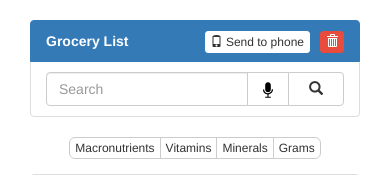
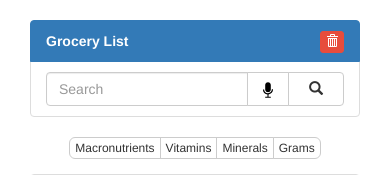
Before and after one commit to SmrtShopper/smart-shopper, a PHP site: page / in a window 390 px wide. Shown: the part 52-227 px from the top of the page. Run offline with PHP 8.4, Linux system fonts and the light colour scheme; some libraries are stand-ins or nearby versions.

Commit message:
remove send to phone button on mobile

```diff
--- a/assets/css/desktop.css
+++ b/assets/css/desktop.css
@@ -20,6 +20,10 @@ and (max-width: 1200px) {
 
 @media screen and (max-width: 600px) {
   #clear_list span {
+    display: none;
+  }
+
+  #send_to_phone {
     display: none;
   }
 
```
